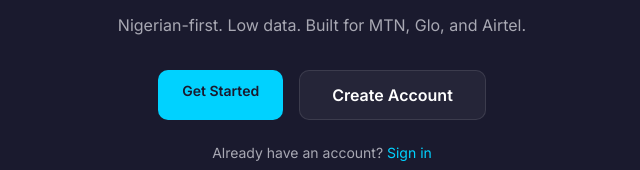
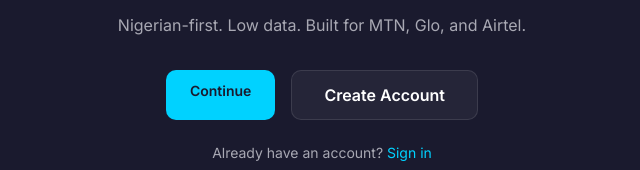
Before and after one commit to SynCorrazon/syncorrazon-frontend, a React (Create React App) app: page / in a window 1280 px wide. Shown: the part 369-539 px from the top of the page, without its empty margins (318-958 px from the left). Built offline with nearby package versions, Linux system fonts and the light colour scheme; no server answers.

Commit message:
Changed the text of the "Get Started" button to "Continue" in the LandingPage component.

```diff
--- a/src/components/Landing/LandingPage.jsx
+++ b/src/components/Landing/LandingPage.jsx
@@ -14,7 +14,7 @@ const LandingPage = () => {
         </p>
         <div className="landing-buttons">
           <Link to="/login" className="landing-btn landing-btn-primary">
-            Get Started
+            Continue
           </Link>
           <Link to="/signup" className="landing-btn landing-btn-secondary">
             Create Account
```
